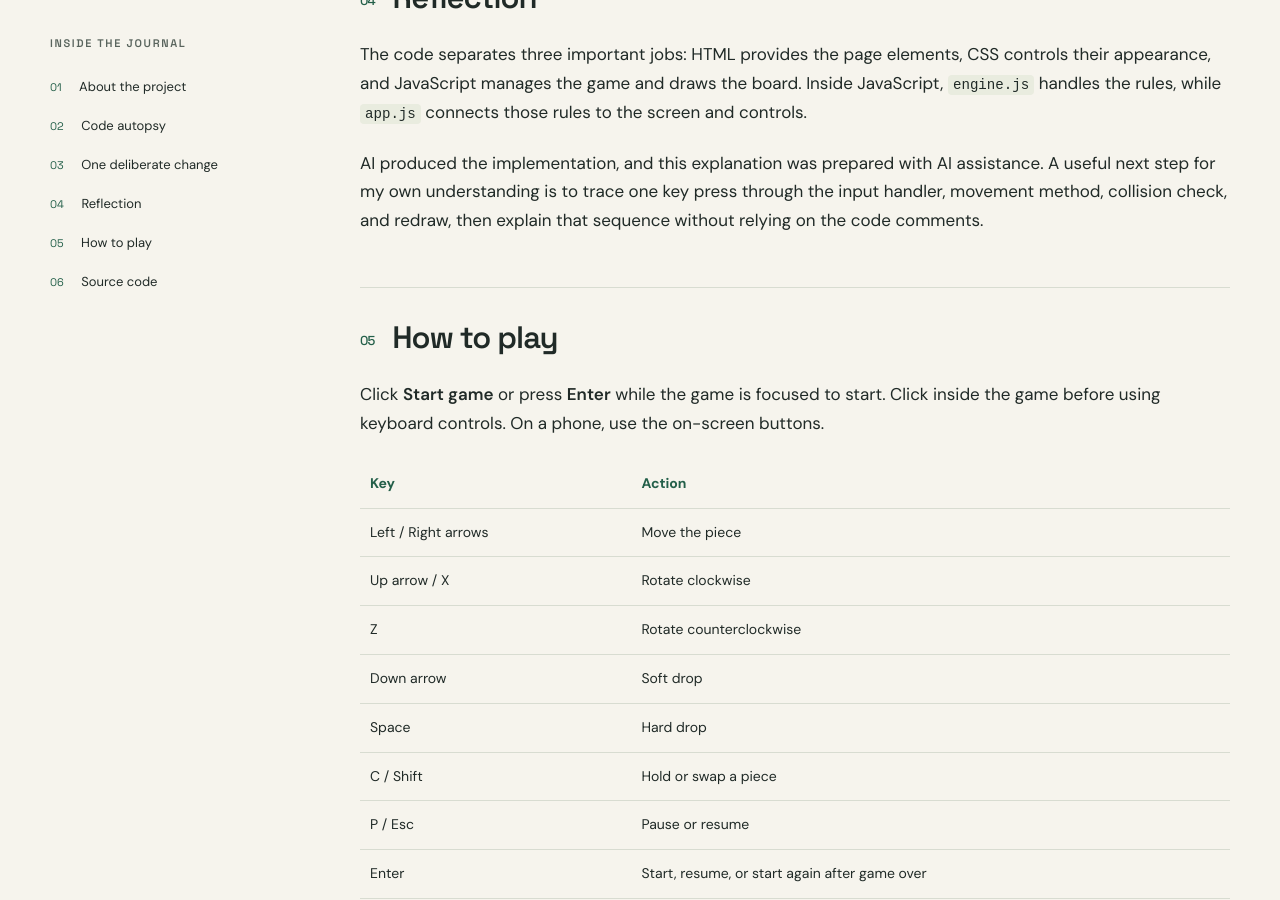
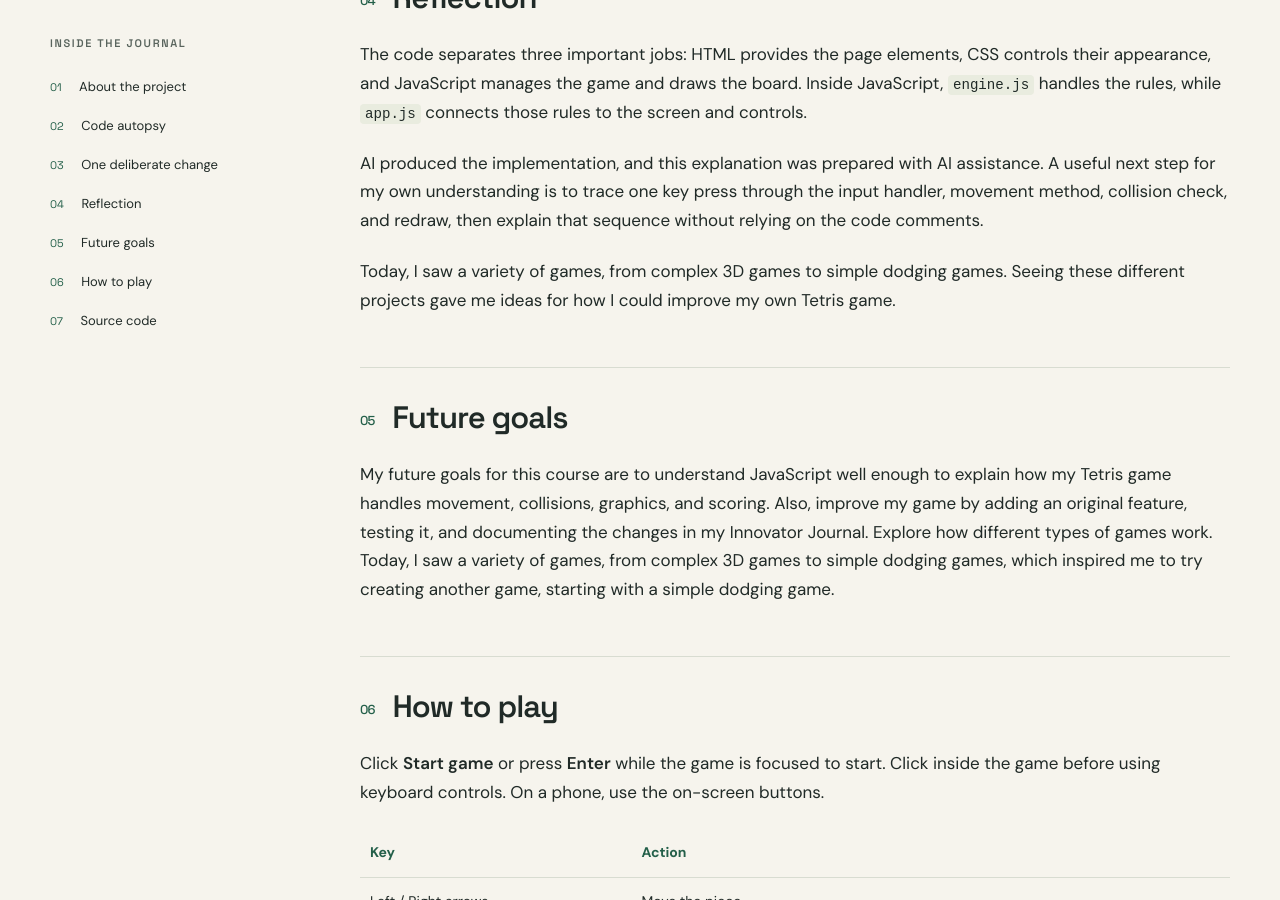
Before and after one commit to yangzh0728-lgtm/webbts, a Jekyll site: the page built from tetris_project.md, in a window 1280 px wide and 900 px high, scrolled down 4997 px. Built offline with Jekyll 4.4.1, drawn with Linux system fonts in a browser that asks for light colours.

Commit message:
Add game showcase reflection and future goals to Tetris journal

```diff
--- a/_layouts/default.html
+++ b/_layouts/default.html
@@ -39,7 +39,7 @@
       <div class="tetris-art" aria-hidden="true"><div class="tetromino"><i></i><i></i><i></i><i></i></div><span class="project-art-label">Blocks &amp; Space</span><span class="project-art-sub">Rotate. Drop. Clear. Repeat.</span></div>
     </section>
     <div class="journal-grid">
-      <aside class="journal-nav"><p class="eyebrow">Inside the journal</p><nav aria-label="Journal sections"><a href="#about-the-project"><span>01</span> About the project</a><a href="#code-autopsy"><span>02</span> Code autopsy</a><a href="#one-deliberate-change"><span>03</span> One deliberate change</a><a href="#reflection"><span>04</span> Reflection</a><a href="#how-to-play"><span>05</span> How to play</a><a href="#source-code"><span>06</span> Source code</a></nav></aside>
+      <aside class="journal-nav"><p class="eyebrow">Inside the journal</p><nav aria-label="Journal sections"><a href="#about-the-project"><span>01</span> About the project</a><a href="#code-autopsy"><span>02</span> Code autopsy</a><a href="#one-deliberate-change"><span>03</span> One deliberate change</a><a href="#reflection"><span>04</span> Reflection</a><a href="#future-goals"><span>05</span> Future goals</a><a href="#how-to-play"><span>06</span> How to play</a><a href="#source-code"><span>07</span> Source code</a></nav></aside>
       <article class="prose journal-content game-content">{{ content }}</article>
     </div>
     <section id="play" class="game-player" aria-labelledby="play-title">
--- a/tetris_project.md
+++ b/tetris_project.md
@@ -123,6 +123,12 @@ The code separates three important jobs: HTML provides the page elements, CSS co
 
 AI produced the implementation, and this explanation was prepared with AI assistance. A useful next step for my own understanding is to trace one key press through the input handler, movement method, collision check, and redraw, then explain that sequence without relying on the code comments.
 
+Today, I saw a variety of games, from complex 3D games to simple dodging games. Seeing these different projects gave me ideas for how I could improve my own Tetris game.
+
+## Future goals
+
+My future goals for this course are to understand JavaScript well enough to explain how my Tetris game handles movement, collisions, graphics, and scoring. Also, improve my game by adding an original feature, testing it, and documenting the changes in my Innovator Journal. Explore how different types of games work. Today, I saw a variety of games, from complex 3D games to simple dodging games, which inspired me to try creating another game, starting with a simple dodging game.
+
 ## How to play
 
 Click **Start game** or press **Enter** while the game is focused to start. Click inside the game before using keyboard controls. On a phone, use the on-screen buttons.
```
